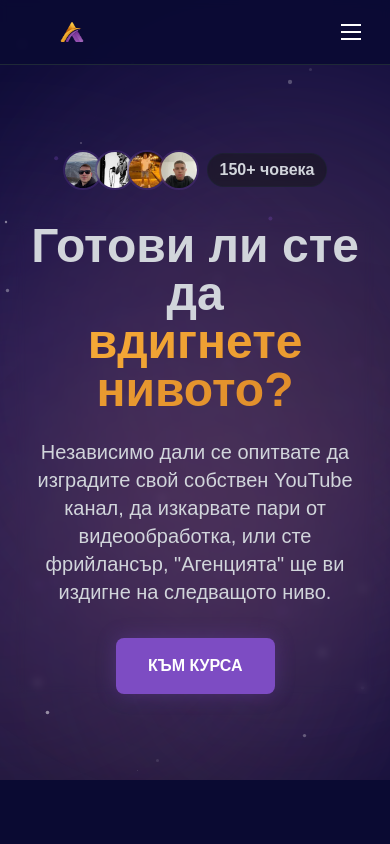
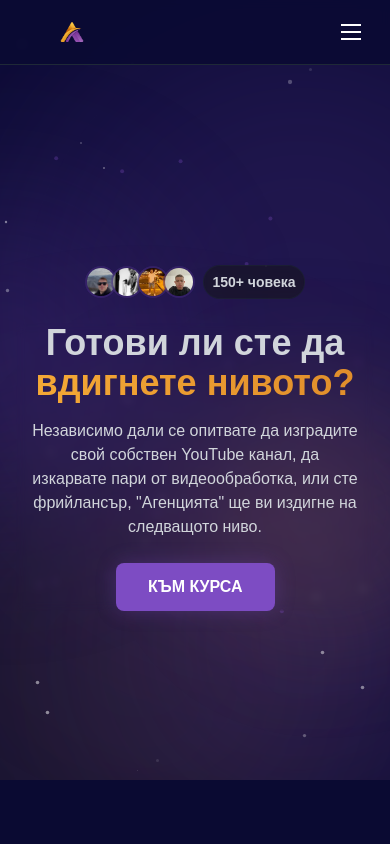
Before and after one commit to GeorgiKarchev1/cork, a Next.js app: page / in a window 390 px wide. Shown: the top 844 px of the page. Built offline with nearby package versions, Linux system fonts and the light colour scheme.

Commit message:
Trying to optimize the animations

```diff
--- a/src/app/globals.css
+++ b/src/app/globals.css
@@ -79,3 +79,18 @@ html {
     -webkit-tap-highlight-color: transparent;
   }
 }
+
+/* Добавете в началото на файла */
+.transform-gpu {
+  transform: translateZ(0);
+  backface-visibility: hidden;
+  perspective: 1000px;
+  will-change: transform;
+}
+
+.hardware-accelerated {
+  transform: translateZ(0);
+  backface-visibility: hidden;
+  -webkit-font-smoothing: antialiased;
+  -moz-osx-font-smoothing: grayscale;
+}
--- a/src/components/Features.tsx
+++ b/src/components/Features.tsx
@@ -2,6 +2,7 @@
 import { motion } from 'framer-motion'
 import { useEffect, useState } from 'react'
 import { useIsMobile } from '../hooks/useIsMobile'
+import { optimizedTransition, optimizedVariants } from './shared/AnimationConfig'
 
 interface Dot {
   top: number;
--- a/src/components/Hero.tsx
+++ b/src/components/Hero.tsx
@@ -3,7 +3,7 @@ import { motion } from 'framer-motion'
 import Image from 'next/image'
 import { useEffect, useState } from 'react'
 import { useIsMobile } from '../hooks/useIsMobile'
-import { fadeInUp } from '../components/shared/AnimationConfig'
+import { fadeInUp, optimizedTransition, optimizedVariants } from '../components/shared/AnimationConfig'
 
 interface Star {
   top: number;
@@ -50,12 +50,12 @@ export default function Hero() {
   }, []);
 
   return (
-    <section className="relative min-h-screen pt-16 sm:pt-20 lg:pt-24 flex flex-col items-center justify-center px-4 pb-16">
+    <section className="relative min-h-screen pt-14 xs:pt-16 sm:pt-20 lg:pt-24 flex flex-col items-center justify-start xs:justify-center px-3 xs:px-4 pb-6 xs:pb-8 sm:pb-16">
       {/* Background Elements */}
       <div className="absolute inset-0 overflow-hidden">
-        {/* Existing gradient orbs */}
-        <div className="absolute top-1/4 left-0 w-[600px] h-[600px] bg-[#7D4CC3]/20 rounded-full blur-[120px] -translate-x-1/2" />
-        <div className="absolute bottom-1/4 right-0 w-[500px] h-[500px] bg-[#F4A836]/10 rounded-full blur-[100px] translate-x-1/4" />
+        {/* Градиентни орбове - намалени за малки екрани */}
+        <div className="absolute top-1/4 left-0 w-[200px] xs:w-[300px] sm:w-[600px] h-[200px] xs:h-[300px] sm:h-[600px] bg-[#7D4CC3]/20 rounded-full blur-[60px] xs:blur-[80px] sm:blur-[120px] -translate-x-1/2" />
+        <div className="absolute bottom-1/4 right-0 w-[150px] xs:w-[250px] sm:w-[500px] h-[150px] xs:h-[250px] sm:h-[500px] bg-[#F4A836]/10 rounded-full blur-[40px] xs:blur-[60px] sm:blur-[100px] translate-x-1/4" />
 
         {/* Animated Stars - Оптимизирани */}
         {stars.map((star, i) => (
@@ -106,19 +106,19 @@ export default function Hero() {
       </div>
 
       {/* Content */}
-      <div className="relative flex flex-col items-center w-full max-w-4xl mx-auto">
-        {/* Client avatars */}
+      <div className="relative flex flex-col items-center w-full max-w-4xl mx-auto mt-4 xs:mt-0">
+        {/* Client avatars - още по-малки за xs екрани */}
         <motion.div
-          initial={{ opacity: 0, y: -20 }}
-          animate={{ opacity: 1, y: 0 }}
-          className="flex justify-center items-center mb-8 hardware-accelerated"
-          transition={{ duration: 0.5 }}
+          variants={optimizedVariants}
+          initial="hidden"
+          animate="visible"
+          className="flex justify-center items-center mb-4 xs:mb-6 sm:mb-8 hardware-accelerated"
         >
-          <div className="flex -space-x-2">
+          <div className="flex -space-x-1 xs:-space-x-1.5 sm:-space-x-2">
             {[1, 2, 3, 4].map((_, i) => (
               <div
                 key={i}
-                className="w-10 h-10 rounded-full border-2 border-[#7D4CC3]/20 overflow-hidden backdrop-blur-sm"
+                className="w-6 h-6 xs:w-8 xs:h-8 sm:w-10 sm:h-10 rounded-full border-2 border-[#7D4CC3]/20 overflow-hidden backdrop-blur-sm"
               >
                 <Image
                   src={`/img/avatar${i + 1}.jpg`}
@@ -130,44 +130,38 @@ export default function Hero() {
               </div>
             ))}
           </div>
-          <div className="ml-2 px-3 py-1 bg-[#141414]/50 rounded-full border border-gray-800/50 text-gray-300 backdrop-blur-sm">
-            <span className="font-semibold">150+ човека</span>
+          <div className="ml-2 px-2 py-0.5 xs:py-1 bg-[#141414]/50 rounded-full border border-gray-800/50 text-gray-300 backdrop-blur-sm">
+            <span className="text-xs xs:text-sm sm:text-base font-semibold">150+ човека</span>
           </div>
         </motion.div>
 
-        {/* Main heading */}
+        {/* Main heading - оптимизирана типография */}
         <motion.div
-          initial={{ opacity: 0, y: 20 }}
-          animate={{ opacity: 1, y: 0 }}
-          transition={{ duration: 0.5, delay: 0.2 }}
-          className="text-center max-w-4xl backdrop-blur-sm hardware-accelerated"
+          variants={optimizedVariants}
+          initial="hidden"
+          animate="visible"
+          transition={{ delay: 0.2 }}
+          className="text-center max-w-4xl backdrop-blur-sm hardware-accelerated px-2 xs:px-4"
         >
-          <h1 className="text-5xl md:text-6xl font-bold mb-6">
+          <h1 className="text-3xl xs:text-4xl sm:text-5xl md:text-6xl font-bold mb-3 xs:mb-4 sm:mb-6 leading-tight">
             <span className="text-gray-300">Готови ли сте да</span>
             <br />
             <span className="bg-gradient-to-r from-[#F4A836] to-[#E08E2B] text-transparent bg-clip-text">вдигнете нивото?</span>
           </h1>
-          <p className="text-gray-300 text-xl mb-8 max-w-2xl mx-auto">
+          <p className="text-gray-300 text-sm xs:text-base sm:text-xl mb-4 xs:mb-6 sm:mb-8 max-w-2xl mx-auto leading-relaxed">
             Независимо дали се опитвате да изградите свой собствен YouTube канал, да изкарвате пари от видеообработка, или сте фрийлансър, "Агенцията" ще ви издигне на следващото ниво.
           </p>
 
-          {/* CTA Button */}
-          <div className="flex flex-col sm:flex-row gap-4 justify-center">
-            <a
-              href="https://whop.com/discover/the-agency-bg/"
-              target="_blank"
-              rel="noopener noreferrer"
-              className="hardware-accelerated"
+          {/* CTA Button - фиксирана ширина за всички екрани */}
+          <div className="flex justify-center">
+            <motion.button
+              whileHover={{ scale: 1.05 }}
+              whileTap={{ scale: 0.95 }}
+              transition={optimizedTransition}
+              className="bg-[#7D4CC3] px-8 py-3 rounded-lg text-white text-base font-semibold shadow-[0_0_20px_rgba(125,76,195,0.3)] transition-optimized hover:shadow-[0_0_25px_rgba(125,76,195,0.4)] hardware-accelerated"
             >
-              <motion.button
-                whileHover={{ scale: 1.05 }}
-                whileTap={{ scale: 0.95 }}
-                transition={{ duration: 0.2 }}
-                className="bg-[#7D4CC3] px-8 py-4 rounded-lg text-white font-semibold shadow-[0_0_20px_rgba(125,76,195,0.3)] transition-optimized hover:shadow-[0_0_25px_rgba(125,76,195,0.4)]"
-              >
-                КЪМ КУРСА
-              </motion.button>
-            </a>
+              КЪМ КУРСА
+            </motion.button>
           </div>
         </motion.div>
       </div>
--- a/src/components/Testimonials.tsx
+++ b/src/components/Testimonials.tsx
@@ -1,6 +1,7 @@
 'use client'
 import { motion } from 'framer-motion'
 import Image from 'next/image'
+import { optimizedTransition, optimizedVariants } from './shared/AnimationConfig'
 
 const testimonials = [
   {
@@ -37,7 +38,7 @@ const testimonials = [
 
 export default function Testimonials() {
   return (
-    <section id="testimonials" className="relative py-24 overflow-hidden">
+    <section className="relative py-24 overflow-hidden">
       {/* Background Elements */}
       <div className="absolute inset-0">
         {/* Оптимизирани градиентни орбове */}
@@ -49,10 +50,11 @@ export default function Testimonials() {
       <div className="container relative mx-auto px-4">
         {/* Header */}
         <motion.div
-          initial={{ opacity: 0, y: 20 }}
-          whileInView={{ opacity: 1, y: 0 }}
+          variants={optimizedVariants}
+          initial="hidden"
+          whileInView="visible"
           viewport={{ once: true }}
-          transition={{ duration: 0.4 }}
+          transition={optimizedTransition}
           className="text-center mb-16 hardware-accelerated"
         >
           <h2 className="text-4xl md:text-5xl font-bold mb-6">
@@ -69,8 +71,9 @@ export default function Testimonials() {
           {testimonials.map((testimonial, index) => (
             <motion.div
               key={index}
-              initial={{ opacity: 0, y: 20 }}
-              whileInView={{ opacity: 1, y: 0 }}
+              variants={optimizedVariants}
+              initial="hidden"
+              whileInView="visible"
               viewport={{ once: true }}
               transition={{
                 duration: 0.4,
@@ -100,10 +103,11 @@ export default function Testimonials() {
 
         {/* Videos Grid */}
         <motion.div
-          initial={{ opacity: 0, y: 10 }}
-          whileInView={{ opacity: 1, y: 0 }}
+          variants={optimizedVariants}
+          initial="hidden"
+          whileInView="visible"
           viewport={{ once: true, margin: "-50px" }}
-          transition={{ duration: 0.3 }}
+          transition={optimizedTransition}
           className="mt-16 grid grid-cols-1 lg:grid-cols-2 xl:grid-cols-3 gap-8 max-w-7xl mx-auto"
         >
           {/* Video 1 */}
@@ -156,7 +160,7 @@ export default function Testimonials() {
             <motion.button
               whileHover={{ scale: 1.05 }}
               whileTap={{ scale: 0.95 }}
-              transition={{ duration: 0.2 }}
+              transition={optimizedTransition}
               className="bg-[#7D4CC3] px-8 py-4 rounded-lg text-white font-semibold shadow-[0_0_20px_rgba(125,76,195,0.3)] transition-optimized hover:shadow-[0_0_25px_rgba(125,76,195,0.4)]"
             >
               КЪМ КУРСА
--- a/src/components/shared/AnimationConfig.ts
+++ b/src/components/shared/AnimationConfig.ts
@@ -18,3 +18,24 @@ export const staggerChildren = {
     }
   }
 };
+
+export const optimizedTransition = {
+  type: "spring",
+  damping: 20,
+  stiffness: 100,
+  duration: 0.3,
+  ease: "easeOut"
+};
+
+export const optimizedVariants = {
+  hidden: {
+    opacity: 0,
+    y: 20,
+    transition: optimizedTransition
+  },
+  visible: {
+    opacity: 1,
+    y: 0,
+    transition: optimizedTransition
+  }
+};
```
Also changed, not shown: src/components/Pricing.tsx (+7 -8 lines).
